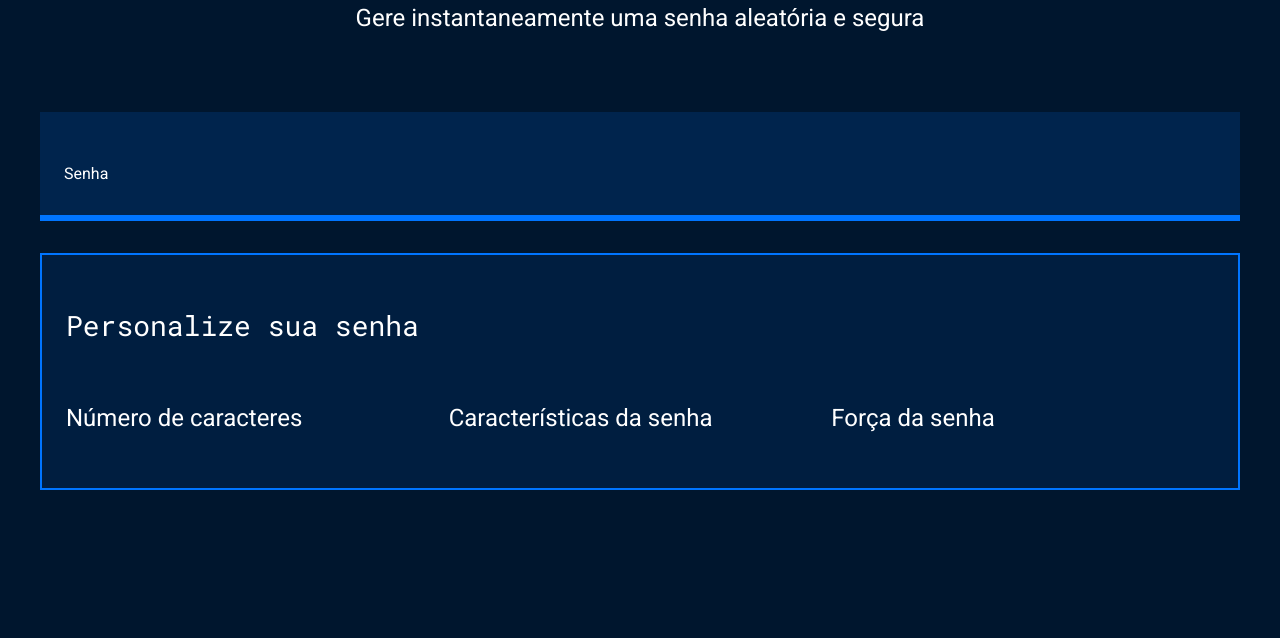
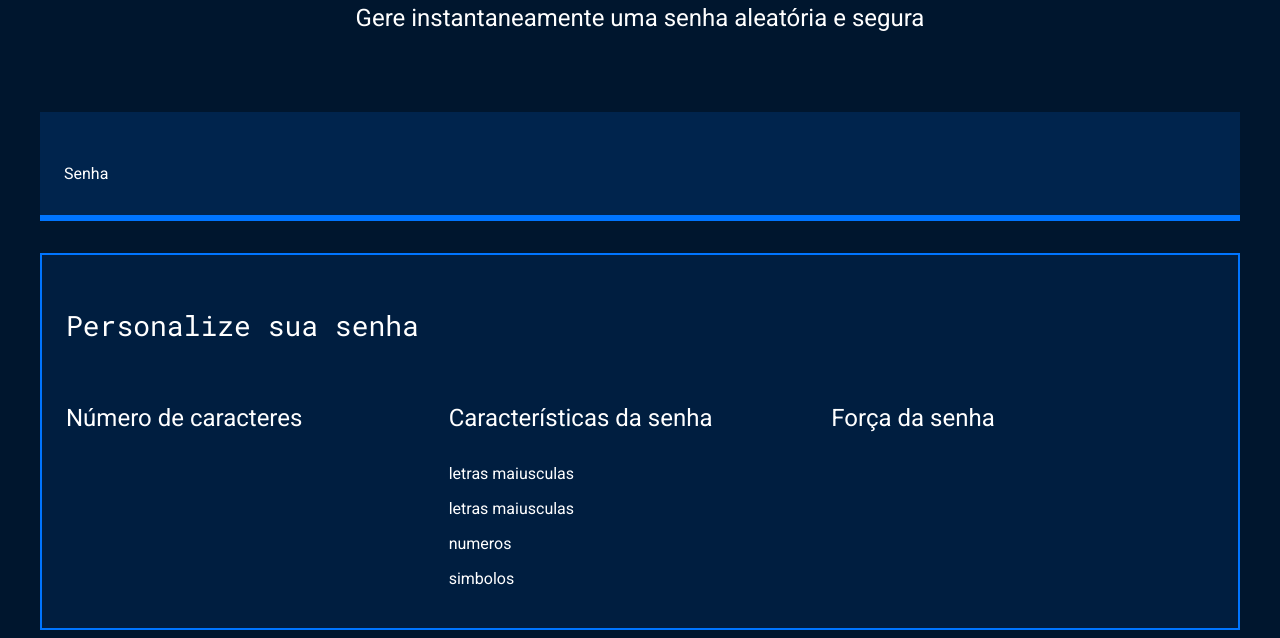
Before and after one commit to matheustrento/gerador-de-senha, a plain HTML site: page index.HTML in a window 1280 px wide. Shown: the part 214-852 px from the top of the page. Before the commit the page ends 800 px from the top, so only its background shows below. Drawn offline with Linux system fonts and the light colour scheme.

Commit message:
neomar e alex

```diff
--- a/index.HTML
+++ b/index.HTML
@@ -27,6 +27,10 @@
                 </div>
                 <div class="parametro-senha">
                     <h4 class="parametro-senha__titulo">Características da senha</h4>
+                    <p>letras maiusculas</p>
+                    <p>letras maiusculas</p>
+                    <p>numeros </p>
+                    <p>simbolos</p>
                 </div>
                 <div class="parametro-senha">
                     <h4 class="parametro-senha__titulo">Força da senha</h4>
```
